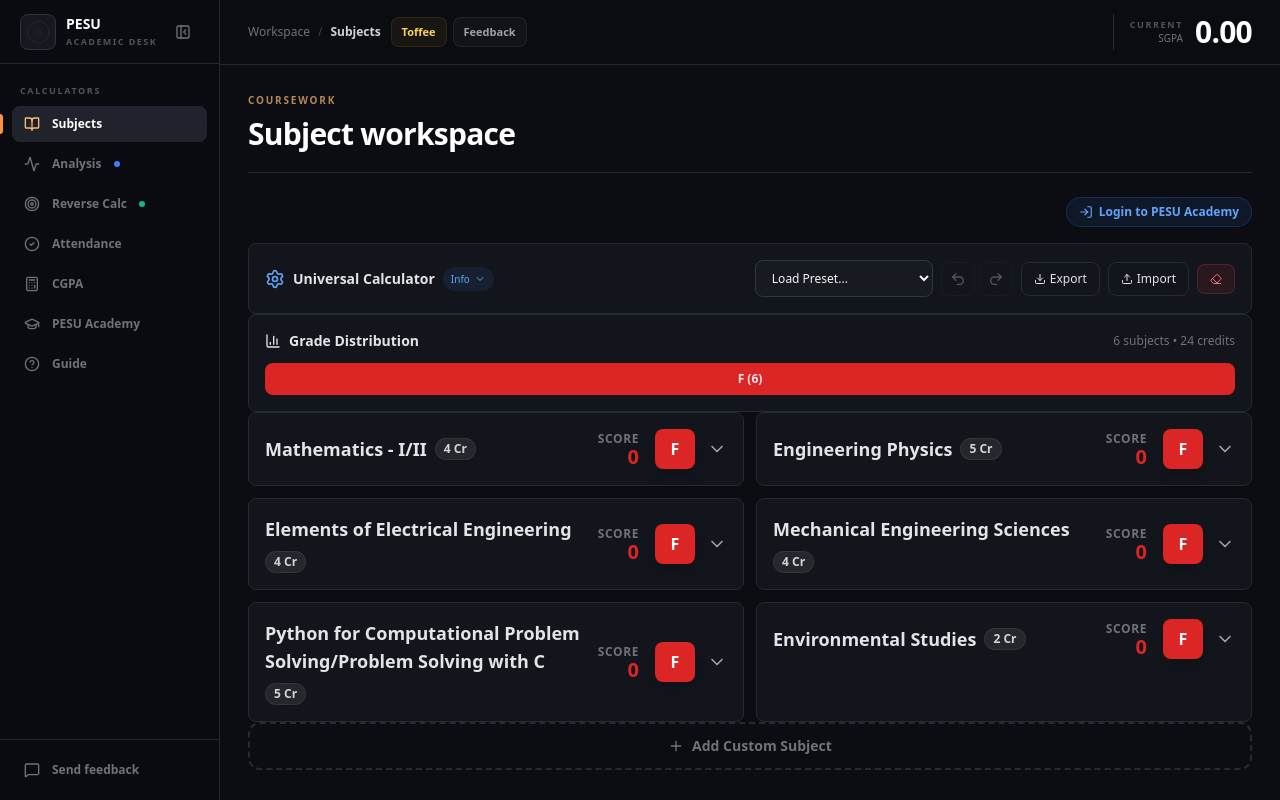
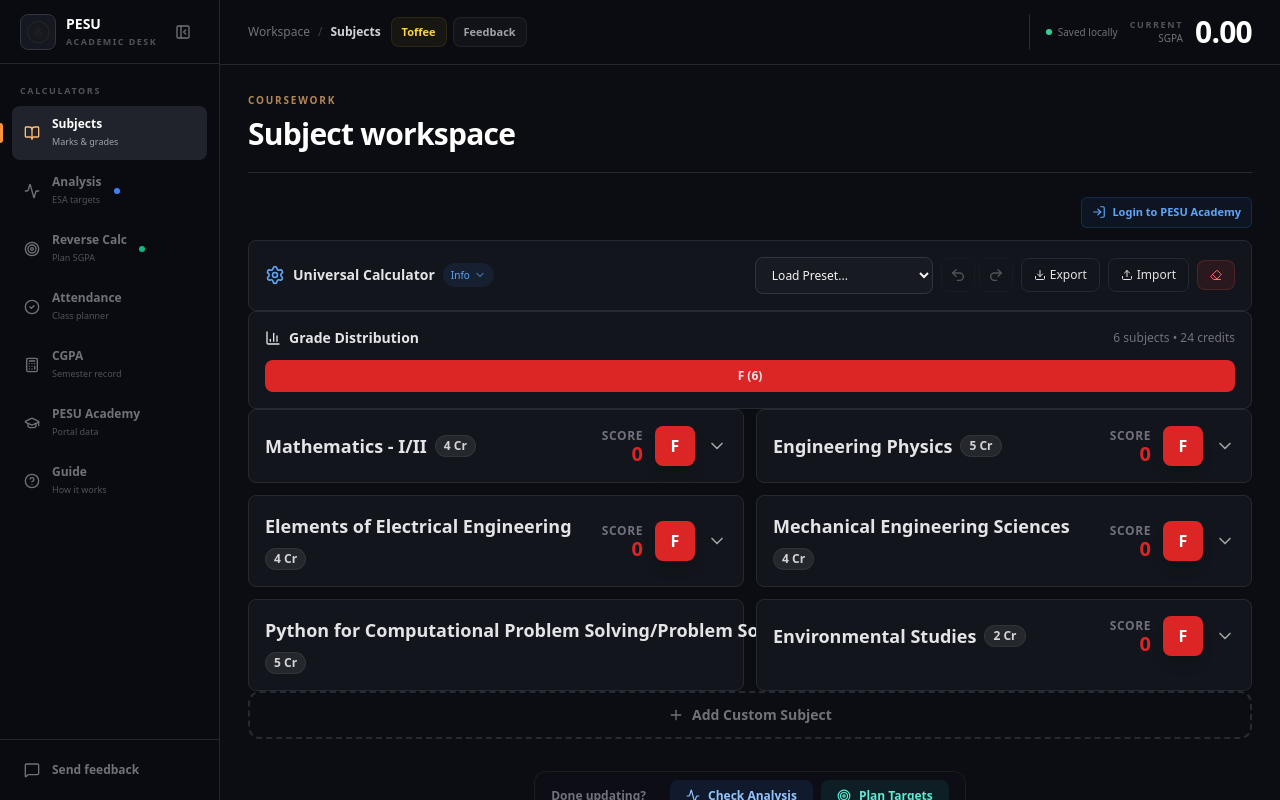
Before and after one commit to AAK1767/pes-sgpa-calculator, a React (Vite) app: page /#/subjects in a window 1280 px wide. Shown: the top 800 px of the page. Built offline with nearby package versions, Linux system fonts and the light colour scheme.

Commit message:
feat: Improve UI layout and accessibility in SubjectsTab and App components

```diff
--- a/src/App.jsx
+++ b/src/App.jsx
@@ -1752,7 +1752,7 @@ export default function PES_Universal_Calculator() {
     <div className={`min-h-screen ${themeClasses.bg} ${themeClasses.text} font-sans pb-24 md:pb-8`}>
       {/* Product Header */}
       <header className={`sticky top-0 z-50 border-b border-[#232731] bg-[#0b0d12]/95 px-4 backdrop-blur-xl md:px-7 ${desktopSidebarOpen ? 'md:ml-[220px]' : 'md:ml-[72px]'}`}>
-        <div className="mx-auto flex h-[64px] max-w-[1120px] items-center justify-between">
+        <div className="mx-auto flex h-[56px] max-w-[1120px] items-center justify-between md:h-[64px]">
           <div className="min-w-0">
             <div className="flex items-center gap-2.5">
               <h1 className="flex min-w-0 items-center gap-2.5 text-sm font-bold tracking-tight text-white md:hidden">
@@ -1784,11 +1784,15 @@ export default function PES_Universal_Calculator() {
           </div>
 
           <div className="ml-4 flex shrink-0 items-center gap-3 border-l border-[#282c35] pl-4">
+            <div className="hidden items-center gap-1.5 text-[10px] font-medium text-zinc-500 lg:flex">
+              <span className="h-1.5 w-1.5 rounded-full bg-emerald-400" />
+              Saved locally
+            </div>
             <div className="hidden text-right sm:block">
               <div className="text-[9px] font-bold uppercase tracking-[0.18em] text-zinc-600">Current</div>
               <div className="text-[10px] text-zinc-500">SGPA</div>
             </div>
-            <div className={`text-2xl font-black tabular-nums tracking-tight md:text-3xl ${parseFloat(sgpa) >= targetSgpa ? 'text-emerald-400' : 'text-white'}`}>
+            <div className={`text-xl font-black tabular-nums tracking-tight md:text-3xl ${parseFloat(sgpa) >= targetSgpa ? 'text-emerald-400' : 'text-white'}`}>
               {sgpa}
             </div>
           </div>
@@ -1846,13 +1850,13 @@ export default function PES_Universal_Calculator() {
           {desktopSidebarOpen && <div className="mb-2 px-2 text-[9px] font-bold uppercase tracking-[0.18em] text-zinc-600">Calculators</div>}
           <div className="flex flex-col gap-1">
           {[
-            { id: 'subjects', label: 'Subjects', icon: BookOpen },
-            { id: 'analysis', label: 'Analysis', icon: Activity, accent: 'blue' },
-            { id: 'reverse', label: 'Reverse Calc', icon: Target, accent: 'emerald' },
-            { id: 'attendance', label: 'Attendance', icon: CheckCircle2 },
-            { id: 'cgpa', label: 'CGPA', icon: Calculator },
-            { id: 'pesu', label: 'PESU Academy', icon: GraduationCap },
-            { id: 'guide', label: 'Guide', icon: HelpCircle },
+            { id: 'subjects', label: 'Subjects', description: 'Marks & grades', icon: BookOpen },
+            { id: 'analysis', label: 'Analysis', description: 'ESA targets', icon: Activity, accent: 'blue' },
+            { id: 'reverse', label: 'Reverse Calc', description: 'Plan SGPA', icon: Target, accent: 'emerald' },
+            { id: 'attendance', label: 'Attendance', description: 'Class planner', icon: CheckCircle2 },
+            { id: 'cgpa', label: 'CGPA', description: 'Semester record', icon: Calculator },
+            { id: 'pesu', label: 'PESU Academy', description: 'Portal data', icon: GraduationCap },
+            { id: 'guide', label: 'Guide', description: 'How it works', icon: HelpCircle },
           ].map(tab => (
             <button
               key={tab.id}
@@ -1865,7 +1869,14 @@ export default function PES_Universal_Calculator() {
               aria-label={tab.label}
             >
               <tab.icon className={`w-4 h-4 ${activeTab === tab.id ? 'text-orange-300' : ''}`} />
-              {desktopSidebarOpen && tab.label}
+              {desktopSidebarOpen && (
+                <span className="min-w-0 text-left">
+                  <span className="block">{tab.label}</span>
+                  <span className={`mt-0.5 block text-[9px] font-medium ${activeTab === tab.id ? 'text-zinc-400' : 'text-zinc-600'}`}>
+                    {tab.description}
+                  </span>
+                </span>
+              )}
               {tab.accent && activeTab !== tab.id && (
                 <span className={`w-1.5 h-1.5 rounded-full ${tab.accent === 'blue' ? 'bg-blue-500' : 'bg-emerald-500'} animate-glow-pulse`} />
               )}
@@ -1898,10 +1909,10 @@ export default function PES_Universal_Calculator() {
       */}
       <div className={`mx-auto max-w-[1120px] px-4 py-5 md:px-7 md:py-7 ${desktopSidebarOpen ? 'md:ml-[220px]' : 'md:ml-[72px]'} ${activeTab === 'pesu' ? '' : 'hidden'}`}>
         {activeTab === 'pesu' && (
-          <div className="mb-6 flex items-end justify-between border-b border-[#252932] pb-5">
+          <div className="mb-4 flex items-end justify-between border-b border-[#252932] pb-3 md:mb-6 md:pb-5">
             <div>
               <div className="mb-2 text-[10px] font-bold uppercase tracking-[0.18em] text-orange-300/70">PESU integration</div>
-              <h2 className="text-2xl font-bold tracking-tight text-white md:text-3xl">PESU Academy</h2>
+              <h2 className="text-xl font-bold tracking-tight text-white md:text-3xl">PESU Academy</h2>
             </div>
           </div>
         )}
@@ -1930,12 +1941,12 @@ export default function PES_Universal_Calculator() {
         transition={{ duration: 0.25, ease: [0.25, 0.46, 0.45, 0.94] }}
       >
         {activeTab !== 'pesu' && (
-          <div className="mb-6 flex items-end justify-between border-b border-[#252932] pb-5">
+          <div className="mb-4 flex items-end justify-between border-b border-[#252932] pb-3 md:mb-6 md:pb-5">
             <div>
               <div className="mb-2 text-[10px] font-bold uppercase tracking-[0.18em] text-orange-300/70">
                 {{ subjects: 'Coursework', analysis: 'Projection', reverse: 'Target planning', attendance: 'Class strategy', cgpa: 'Academic record', guide: 'Reference' }[activeTab]}
               </div>
-              <h2 className="text-2xl font-bold tracking-tight text-white md:text-3xl">
+              <h2 className="text-xl font-bold tracking-tight text-white md:text-3xl">
                 {{ subjects: 'Subject workspace', analysis: 'Grade analysis', reverse: 'Reverse calculator', attendance: 'Attendance planner', cgpa: 'CGPA calculator', guide: 'Calculation guide' }[activeTab]}
               </h2>
             </div>
@@ -2283,7 +2294,7 @@ export default function PES_Universal_Calculator() {
             <button
               key={tab.id}
               onClick={() => { window.location.hash = `#/${tab.id}`; }}
-              className={`relative flex min-w-[68px] shrink-0 flex-col items-center rounded-lg px-2 py-2 transition-all duration-200 ${activeTab === tab.id
+              className={`relative flex min-w-[52px] shrink-0 flex-col items-center rounded-lg px-1 py-1.5 transition-all duration-200 md:min-w-[68px] md:px-2 md:py-2 ${activeTab === tab.id
                 ? 'text-indigo-300'
                 : 'text-zinc-600 active:text-zinc-300'
                 }`}
@@ -2294,7 +2305,7 @@ export default function PES_Universal_Calculator() {
                   <div className="absolute -inset-2 bg-blue-500/20 rounded-full blur-md -z-10" />
                 )}
               </div>
-              <span className={`text-[10px] mt-1 font-medium ${activeTab === tab.id ? 'text-white' : ''}`}>{tab.label}</span>
+              <span className={`mt-0.5 text-[9px] font-medium md:text-[10px] ${activeTab === tab.id ? 'text-white' : ''}`}>{tab.label}</span>
               {tab.accent && activeTab !== tab.id && (
                 <span className={`absolute top-1.5 right-2 w-1.5 h-1.5 rounded-full ${tab.accent === 'blue' ? 'bg-blue-500' : 'bg-emerald-500'}`} />
               )}
--- a/src/tabs/SubjectsTab.jsx
+++ b/src/tabs/SubjectsTab.jsx
@@ -71,10 +71,10 @@ export default function SubjectsTab({
 
   return (
     <>
-      <div className="flex justify-end mb-4">
+      <div className="mb-3 flex justify-end">
         <button
           onClick={handlePesuImport}
-          className="flex items-center gap-1.5 px-3 py-1.5 text-xs font-bold bg-blue-500/10 hover:bg-blue-500/20 text-blue-400 rounded-full border border-blue-500/20 transition-colors"
+          className="flex items-center gap-1.5 rounded-md border border-blue-500/20 bg-blue-500/[0.07] px-2.5 py-1.5 text-[11px] font-bold text-blue-400 transition-colors hover:bg-blue-500/15"
         >
           <LogIn className="w-3.5 h-3.5" />
           {isLoggedIn ? 'Import from PESU Academy' : 'Login to PESU Academy'}
@@ -85,7 +85,7 @@ export default function SubjectsTab({
       <div className={`${themeClasses.card} rounded-lg p-3 md:p-4 text-sm flex flex-col md:flex-row md:items-center justify-between gap-4`}>
 
         {/* LEFT SIDE: Text Content (Unified Collapsible for Desktop & Mobile) */}
-        <div className="flex-1">
+        <div className="min-w-0 flex-1">
           <details className="group">
             <summary className="flex items-center gap-2 cursor-pointer list-none select-none text-blue-400 hover:text-blue-300 transition-colors">
               <Settings className="w-5 h-5 flex-shrink-0" />
@@ -110,8 +110,9 @@ export default function SubjectsTab({
         </div>
 
         {/* RIGHT SIDE: Buttons (Always Visible) */}
-        <div className="flex flex-wrap gap-2 items-center justify-end border-t border-white/[0.06] pt-3 md:border-none md:pt-0">
+        <div className="flex w-full gap-2 items-center overflow-x-auto border-t border-white/[0.06] pt-3 md:w-auto md:flex-wrap md:overflow-visible md:border-none md:pt-0">
           <select
+            id="subject-preset-select"
             onChange={(e) => loadPreset(e.target.value)}
             className={`${themeClasses.input} px-3 py-2 rounded-lg text-xs border max-w-[130px] md:max-w-none`}
             defaultValue=""
@@ -202,15 +203,15 @@ export default function SubjectsTab({
           const rawScoreLabel = rawScore.toFixed(2).replace(/\.0+$/, '').replace(/(\.\d*?)0+$/, '$1');
 
           return (
-            <div key={subject.id} className={`${themeClasses.card} rounded-lg transition-all duration-300 ease-out ${isExpanded ? 'border-orange-400/40 ring-1 ring-orange-400/10' : themeClasses.cardHover}`}>
+            <div key={subject.id} data-subject-card className={`${themeClasses.card} rounded-lg transition-all duration-300 ease-out ${isExpanded ? 'border-orange-400/40 ring-1 ring-orange-400/10' : themeClasses.cardHover}`}>
               {/* Subject Header */}
               <div
-                className="p-4 flex flex-col sm:flex-row items-start sm:items-center justify-between cursor-pointer rounded-t-xl gap-4"
+                className="p-3 md:p-4 flex items-center justify-between cursor-pointer gap-3"
                 onClick={() => setExpandedSubject(isExpanded ? null : subject.id)}
               >
                 <div className="flex-1">
                   <div className="flex items-center gap-2 flex-wrap">
-                    <h3 className="font-bold text-lg">{subject.name}</h3>
+                    <h3 className="truncate text-sm font-bold md:text-lg">{subject.name}</h3>
                     <span className="text-xs font-bold bg-white/[0.08] text-zinc-300 px-2 py-0.5 rounded-full border border-white/[0.06]">
                       {subject.credits} Cr
                     </span>
@@ -222,7 +223,7 @@ export default function SubjectsTab({
                   </div>
                 </div>
 
-                <div className="flex items-center gap-4 w-full sm:w-auto justify-between sm:justify-end">
+                <div className="flex shrink-0 items-center gap-3 justify-end">
                   <div className="text-right">
                     <div className={`text-xs ${themeClasses.muted} font-bold uppercase tracking-wider`}>Score</div>
                     <div className={`font-bold text-xl leading-none ${gradeInfo.color}`}>
@@ -246,13 +247,13 @@ export default function SubjectsTab({
 
               {/* Expanded Content */}
               {isExpanded && (
-                <div className={`p-4 border-t ${themeClasses.border} bg-black/20 rounded-b-xl`}>
+                <div className={`p-3 md:p-4 border-t ${themeClasses.border} bg-black/10`}>
                   {/* DYNAMIC INPUTS GRID (Fixed: Allows 0 marks) */}
-                  <div className="grid grid-cols-2 lg:grid-cols-4 gap-2 mb-4">
+                  <div className="grid grid-cols-1 gap-2 mb-4 sm:grid-cols-2 lg:grid-cols-3 xl:grid-cols-4">
 
                     {/* SLOT 1 */}
                     {(subject.hasIsa1 !== false) && (
-                      <div className={`${themeClasses.card} p-2 rounded-lg border shadow-sm`}>
+                      <div className="rounded-md border border-[#292d37] bg-[#171a21]/60 p-3">
                         <div className="flex justify-between items-center mb-1">
                           <span className="font-bold text-xs truncate pr-1" title={subject.customConfig?.labels.isa1 || "ISA 1"}>
                             {subject.customConfig?.labels.isa1 || "ISA 1"}
@@ -283,7 +284,7 @@ export default function SubjectsTab({
 
                     {/* SLOT 2 */}
                     {(subject.hasIsa2 !== false) && (
-                      <div className={`${themeClasses.card} p-2 rounded-lg border shadow-sm`}>
+                      <div className="rounded-md border border-[#292d37] bg-[#171a21]/60 p-3">
                         <div className="flex justify-between items-center mb-1">
                           <span className="font-bold text-xs truncate pr-1" title={subject.customConfig?.labels.isa2 || "ISA 2"}>
                             {subject.customConfig?.labels.isa2 || "ISA 2"}
@@ -314,7 +315,7 @@ export default function SubjectsTab({
 
                     {/* SLOT 3 */}
                     {(subject.hasAssignment || (subject.customConfig?.weights.assignment > 0)) && (
-                      <div className={`${themeClasses.card} p-2 rounded-lg border shadow-sm`}>
+                      <div className="rounded-md border border-[#292d37] bg-[#171a21]/60 p-3">
                         <div className="flex justify-between items-center mb-1">
                           <span className="font-bold text-xs truncate pr-1" title={subject.customConfig?.labels.assignment || "Assignment"}>
                             {subject.customConfig?.labels.assignment || "Assignment"}
@@ -345,7 +346,7 @@ export default function SubjectsTab({
 
                     {/* SLOT 4 */}
                     {(subject.hasLab || (subject.customConfig?.weights.lab > 0)) && (
-                      <div className={`${themeClasses.card} p-2 rounded-lg border shadow-sm`}>
+                      <div className="rounded-md border border-[#292d37] bg-[#171a21]/60 p-3">
                         <div className="flex justify-between items-center mb-1">
                           <span className="font-bold text-xs truncate pr-1" title={subject.customConfig?.labels.lab || "Lab"}>
                             {subject.customConfig?.labels.lab || "Lab"}
@@ -375,7 +376,7 @@ export default function SubjectsTab({
                     )}
 
                     {/* SLOT 5: ESA */}
-                    <div className={`${themeClasses.card} p-2 rounded-lg border shadow-sm border-blue-500/20`}>
+                    <div className="rounded-md border border-blue-500/20 bg-[#171a21]/60 p-3">
                       <div className="flex justify-between items-center mb-1">
                         <span className="font-bold text-xs text-blue-400 truncate pr-1" title={subject.customConfig?.labels.esa || "ESA"}>
                           {subject.customConfig?.labels.esa || "ESA"}
```
